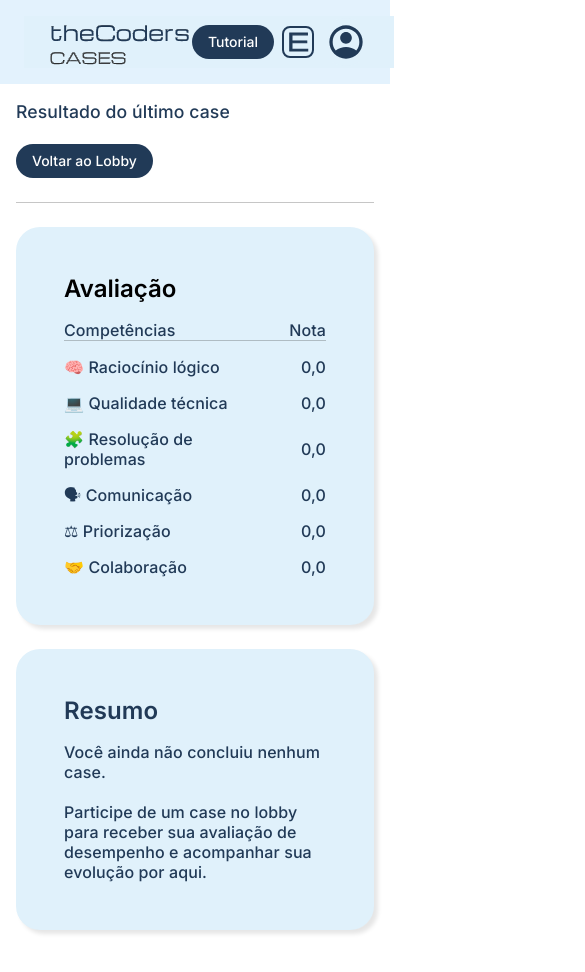
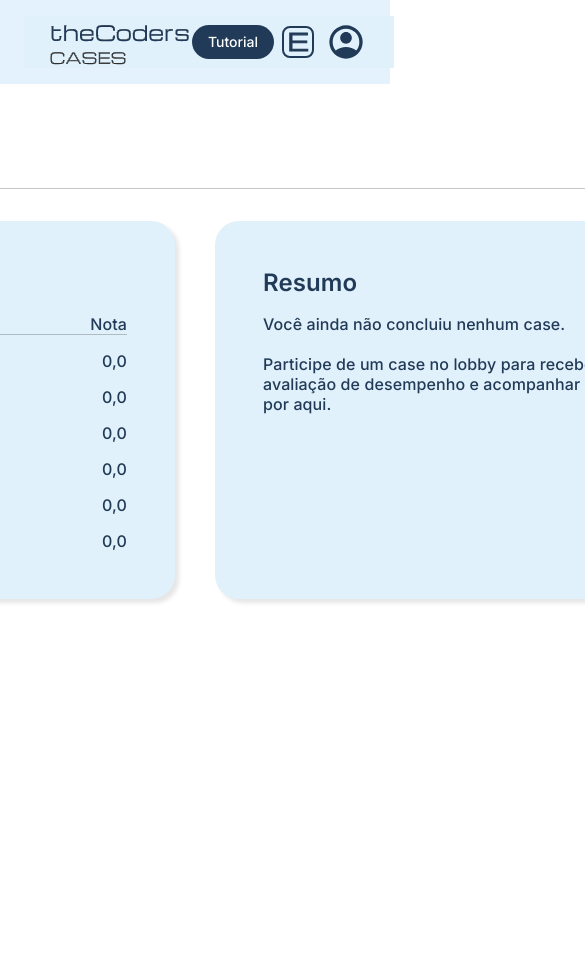
Before and after one commit to juninhos-comunidade/thecoders, a React (Vite) app in the folder thecoders-cases/: page /last-result in a window 390 px wide. Shown: the top 972 px of the page, 585 px wide, since content can reach past the window. After the commit the page ends 844 px from the top, so only its background shows below. Built offline with nearby package versions, Linux system fonts and the light colour scheme; no server answers.

Commit message:
🐛 fix(last-result): correção de estilo

```diff
--- a/thecoders-cases/src/pages/last-result/index.css
+++ b/thecoders-cases/src/pages/last-result/index.css
@@ -17,10 +17,8 @@
 
 .container-last-result{
     display: flex;
-    width: 100%;
-    max-width: 80rem;
-    min-height: 47.5rem;
-    margin: 0 auto;
+    width: 80rem;
+    height: 47.5rem;
     padding: 5rem 5.125rem 0 5.125rem;
     flex-direction: column;
     align-items: flex-start;
@@ -32,13 +30,10 @@
 
 .textos-last-result {
     display: flex;
-    width: 100%;
     padding: 0 1.5rem;
     justify-content: space-between;
     align-items: center;
     align-self: stretch;
-    flex-wrap: wrap;
-    gap: 1rem;
 }
 
 .h3-last-result {
@@ -53,7 +48,6 @@
 
 .cards-last-result {
     display: inline-grid;
-    width: 100%;
     padding: 2rem 0;
     row-gap: 2.5rem;
     column-gap: 40px;
@@ -63,39 +57,3 @@
     grid-auto-flow: row;
     border-top: 1px solid rgba(29, 29, 29, 0.25);
 }
-
-.cards-last-result > * {
-    flex: 1 1 280px;
-    min-width: 0;
-}
-
-@media (max-width: 768px) {
-    .container-last-result {
-        gap: 1.5rem;
-        padding: 7rem 1.5rem 2rem 1.5rem;
-    }
-
-    .textos-last-result {
-        padding: 0;
-    }
-
-    .h3-last-result {
-        font-size: 1.25rem;
-    }
-
-    .cards-last-result {
-        grid-template-columns: 1fr;
-        row-gap: 1.5rem;
-        padding: 1.5rem 0;
-    }
-}
-
-@media (max-width: 480px) {
-    .container-last-result {
-        padding: 6rem 1rem 2rem 1rem;
-    }
-
-    .h3-last-result {
-        font-size: 1.1rem;
-    }
-}
```
